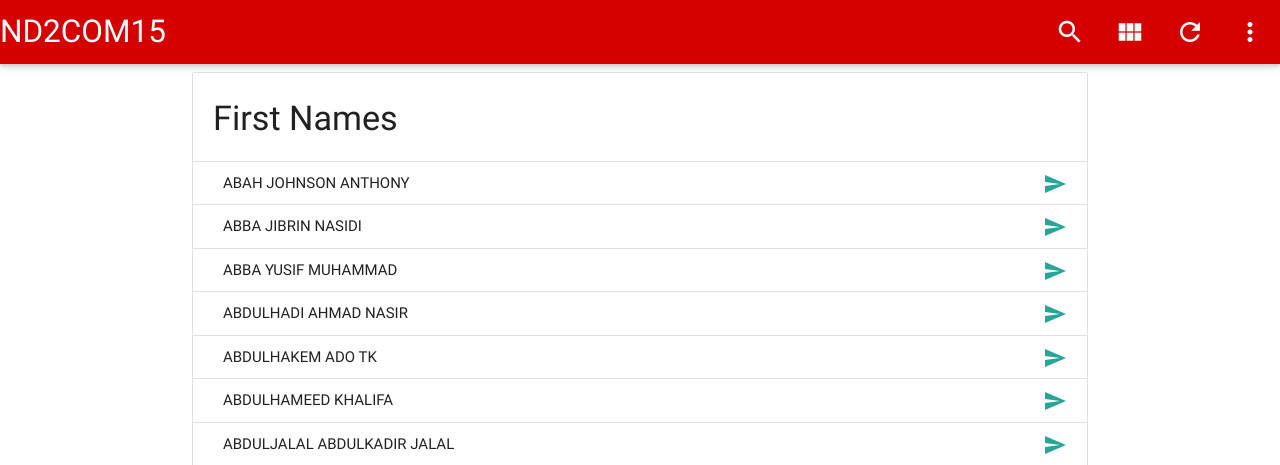
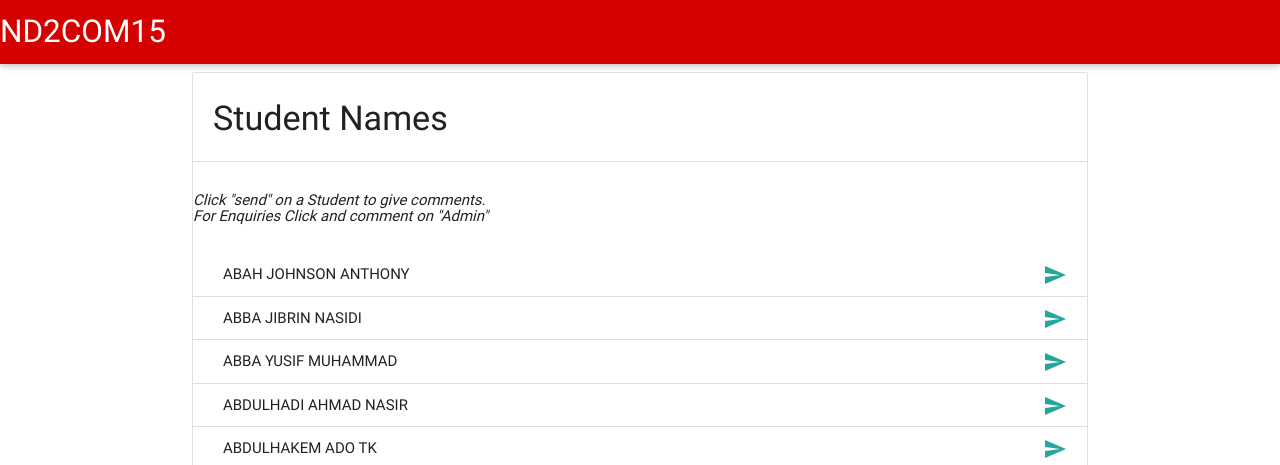
Before and after one commit to Timtech4u/GradComment, a Django app: page / in a window 1280 px wide. Shown: the top 465 px of the page. Run offline with Django 3.2, Linux system fonts and the light colour scheme; data comes from the database, SQL or seed files in the repository; both versions use the stored data as it was after the commit; some libraries are stand-ins or nearby versions.

Commit message:
Added Description

```diff
--- a/templates/base.html
+++ b/templates/base.html
@@ -17,12 +17,12 @@
     <nav>
     <div class="nav-wrapper red accent-4">
       <a href="/" class="brand-logo">ND2COM15</a>
-      <ul class="right hide-on-med-and-down">
-        <li><a href="sass.html"><i class="material-icons">search</i></a></li>
-        <li><a href="badges.html"><i class="material-icons">view_module</i></a></li>
-        <li><a href="collapsible.html"><i class="material-icons">refresh</i></a></li>
-        <li><a href="mobile.html"><i class="material-icons">more_vert</i></a></li>
-      </ul>
+{#      <ul class="right hide-on-med-and-down">#}
+{#        <li><a href="sass.html"><i class="material-icons">search</i></a></li>#}
+{#        <li><a href="badges.html"><i class="material-icons">view_module</i></a></li>#}
+{#        <li><a href="collapsible.html"><i class="material-icons">refresh</i></a></li>#}
+{#        <li><a href="mobile.html"><i class="material-icons">more_vert</i></a></li>#}
+{#      </ul>#}
     </div>
   </nav>
 </header>
--- a/templates/student_list.html
+++ b/templates/student_list.html
@@ -9,7 +9,8 @@
 {#    </ul>#}
 
     <ul class="collection with-header">
-        <li class="collection-header"><h4>First Names</h4></li>
+        <li class="collection-header"><h4>Student Names</h4></li> <br>
+        <h6> <i> Click "send" on a Student to give comments. <br> For Enquiries Click and comment on "Admin" </i> </h6> <br>
     {% for i in  Student_list%}
         <li class="collection-item"><div>{{ i.name }}<a href="student/{{ i.id }}" class="secondary-content"><i class="material-icons">send</i></a></div></li>
 
```
Also changed, not shown: db.sqlite3.
